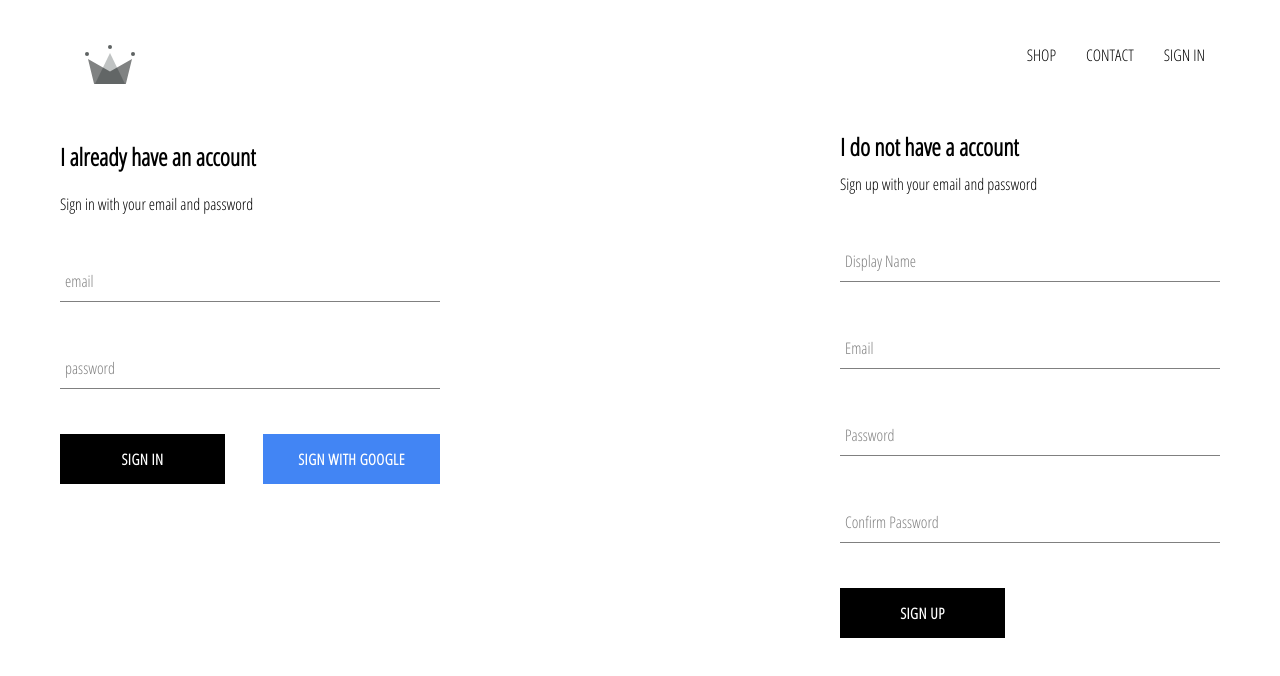
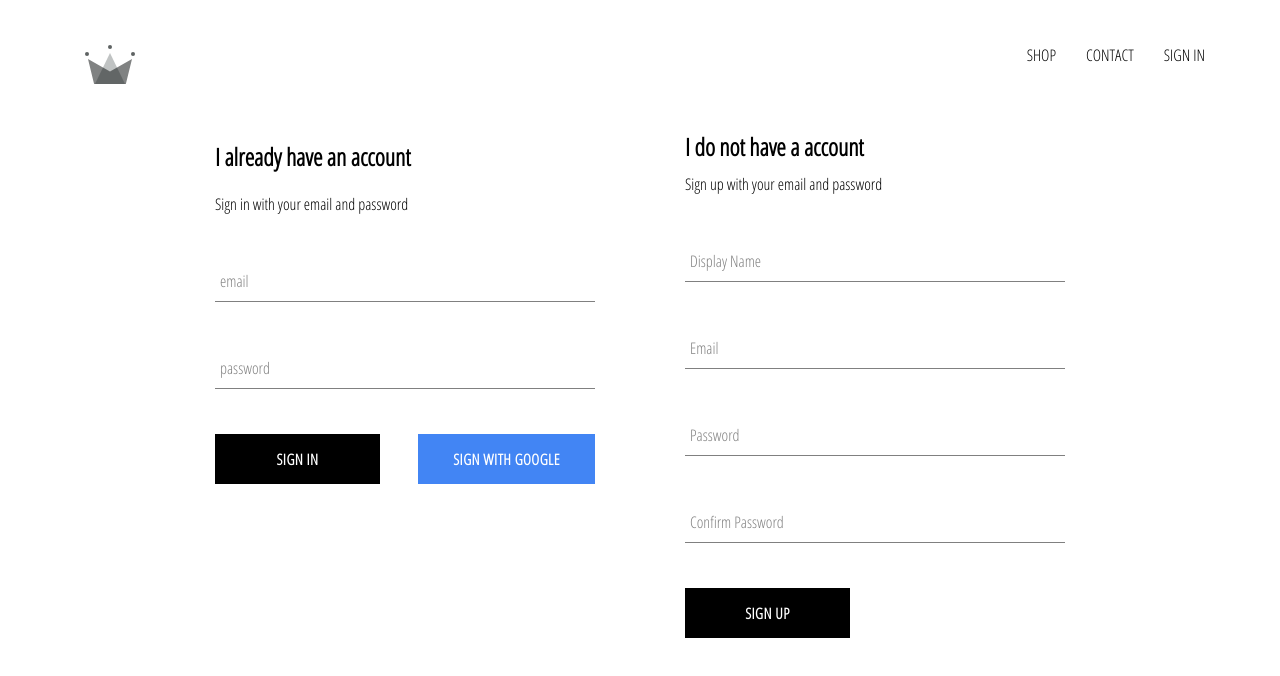
Before and after one commit to SarahBehairy/clown-clothing, a React (Create React App) app: page /sign in a window 1280 px wide. Shown: the top 676 px of the page. Built offline with nearby package versions, Linux system fonts and the light colour scheme; no server answers.

Commit message:
fixed sign-in-and-sign-up styles

```diff
--- a/src/App.js
+++ b/src/App.js
@@ -29,7 +29,7 @@ class App extends React.Component {
               id: snapShot.id,
               ...snapShot.data()
             }
-          });
+          },console.log(snapShot.data()));
 
         });
       }
--- a/src/pages/sign-in-and-sign-up/sign-in-and-sign-up.styles.scss
+++ b/src/pages/sign-in-and-sign-up/sign-in-and-sign-up.styles.scss
@@ -1,6 +1,6 @@
 .sign-in-and-sign-up {
-    width: 850 px;
+    width: 850px;
     display: flex;
     justify-content: space-between;
     margin: 30px auto;
-}
+  }
```
